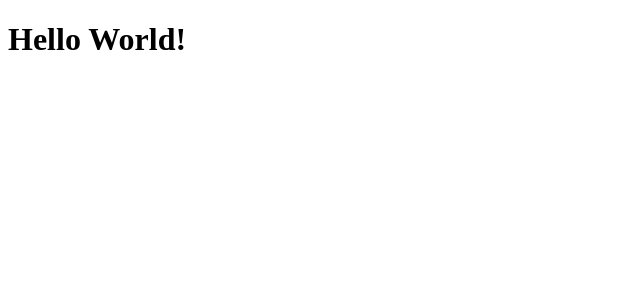
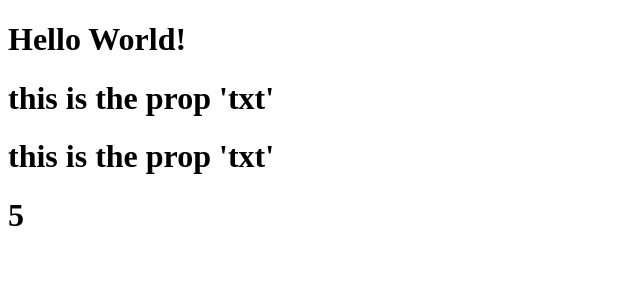
Before and after one commit to BaronLip/eggheadio-react, a React (Create React App) app: page / in a window 1280 px wide. Shown: the top 300 px of the page, without its empty margins (0-640 px from the left). Built offline with nearby package versions, Linux system fonts and the light colour scheme.

Commit message:
developed component and added notes on PropTypes and Default props.

```diff
--- a/src/App.js
+++ b/src/App.js
@@ -1,5 +1,6 @@
 // Importing React from the 'react' package is required for all components.
 import React from 'react';
+import PropTypes from 'prop-types'
 
 // A class component may contain state:
 // The render() method is required for anything to be rendered on screen.
@@ -10,11 +11,46 @@ import React from 'react';
 
 class App extends React.Component {
 	render() {
-		return <h1 className="">Hello World!</h1>
-		// Testing the longhand:
-		// return React.createElement('h1', null, 'Hello World!');
+		// React components can only return one 'node'.
+		// To compensate for this, wrap multiple nodes in a parent node.
+		// JavaScript must be placed before the return statement, or be interpolated within the return statement.
+		//
+		let txt = this.props.txt;
+		let cat = this.props.cat;
+		return (
+			<div>
+				<h1 className="">Hello World!</h1>
+				{/* return React.createElement('h1', null, 'Hello World!'); */}
+				{/* NOTE: JSX comments must be wrapped in braces. */}
+
+				{/* Import props by using 'this.props.propName'. */}
+				<h1>{this.props.txt}</h1>
+				{/* Or, set the prop to a variable outside of the render method. */}
+				<h1>{txt}</h1>
+				<h1>{cat}</h1>
+
+				{/* Testing the longhand:*/}
+			</div>
+		)
 	}
 }
+
+// Another way to add properties to a component is using a 'propTypes' object.
+// NOTE: propTypes is paired with React.PropTypes, with capital "P".
+// The key is the property name and the value is the 'type' of the value prefaced with React.propTypes.
+// propTypes is used to verify the datatype of the prop is a valid entry.
+// .isRequired, will throw a warning in the console if the prop is not available. The all will continue to work though.
+// NOTE: PropTypes now needs to be imported first before using. The video is a little out of date.
+App.propTypes = {
+	txt: PropTypes.string,
+	cat: PropTypes.number.isRequired
+}
+
+// Set default props by using .defaultProps.
+App.defaultProps = {
+	txt: "this is the default txt.",
+}
+
 
 // A stateless component only returns the return block and has not state.
 // Example:
--- a/src/index.js
+++ b/src/index.js
@@ -6,7 +6,13 @@ import App from './App';
 // import './index.css';
 // import * as serviceWorker from './serviceWorker';
 
-ReactDOM.render(<App />, document.getElementById('root'));
+{/*The 'text' attribute within the App tag below is a prop.
+Although this is index.js file, App is hard coded the "prop"erties of 'txt and 'cat'.
+In the App.js file, */}
+ReactDOM.render(
+    <App txt="this is the prop 'txt'" cat={5} />,
+    document.getElementById('root')
+);
 
 // If you want your app to work offline and load faster, you can change
 // unregister() to register() below. Note this comes with some pitfalls.
```
